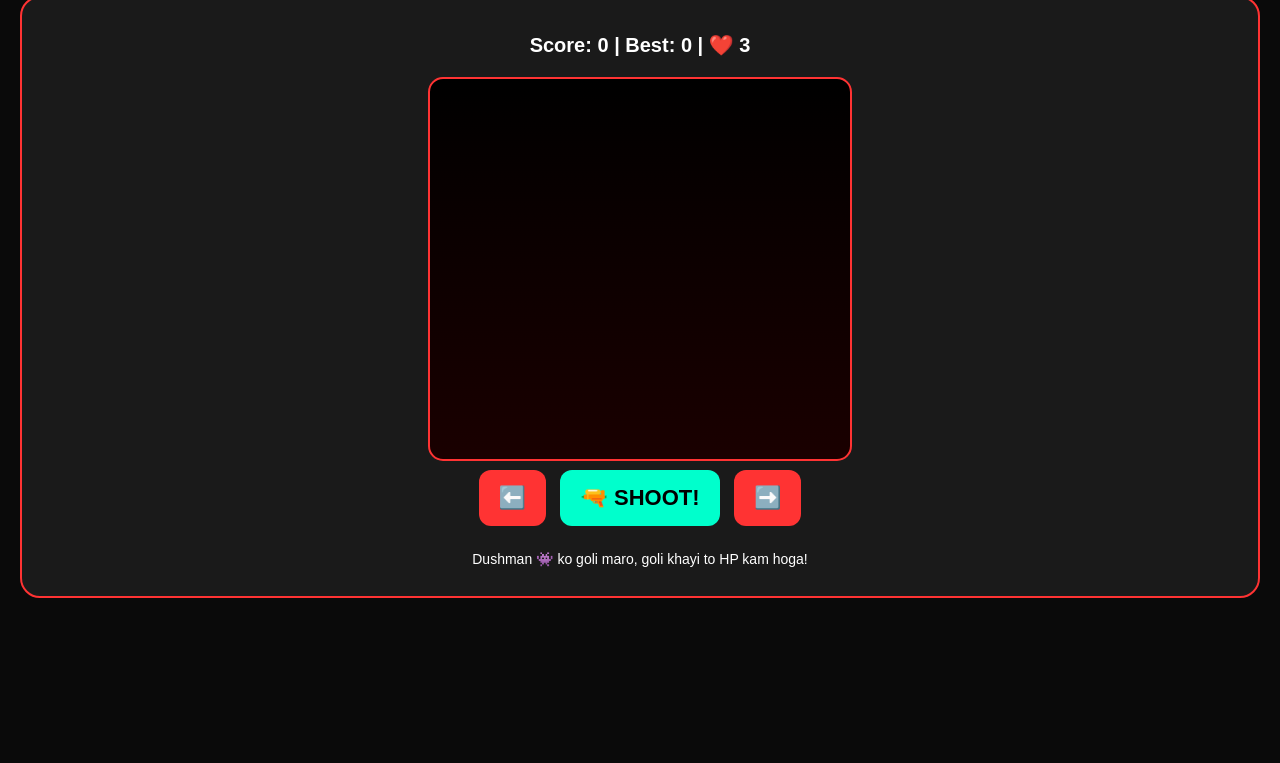
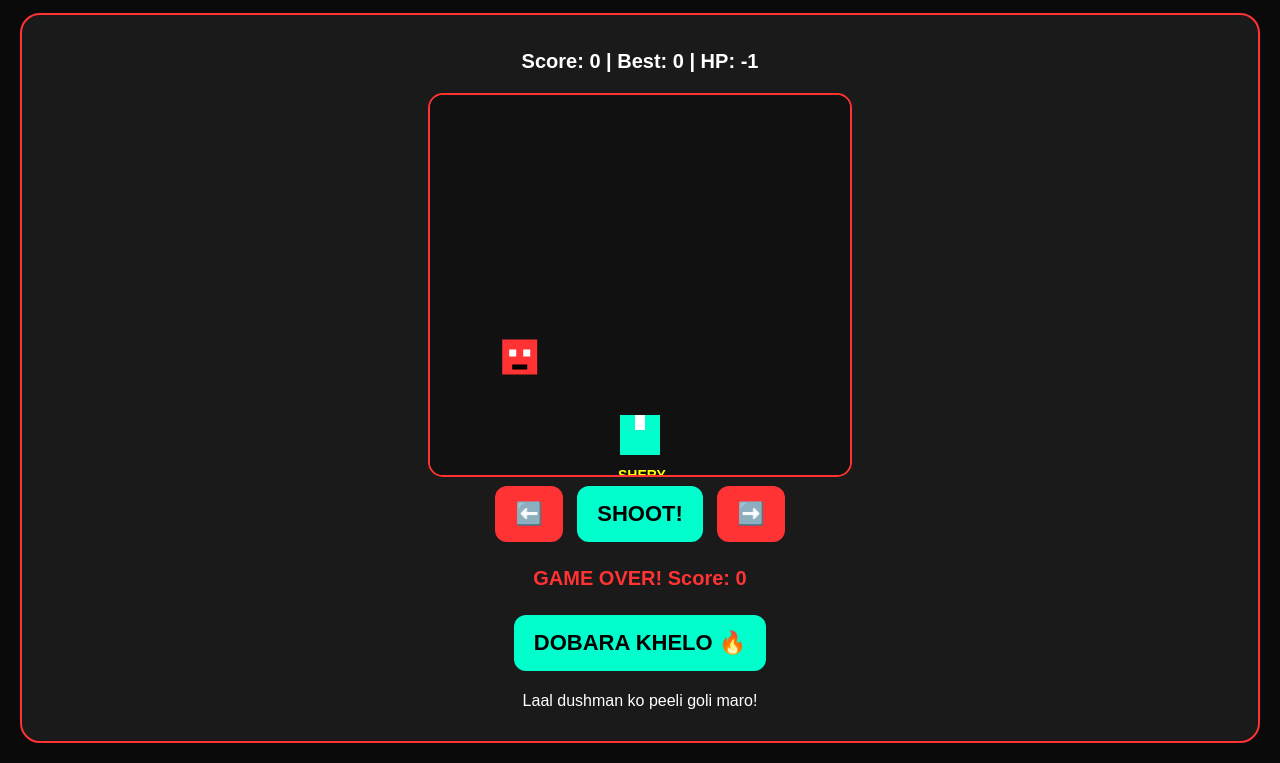
Before and after one commit to donbunny36-arch/shery-os, a plain HTML site: page index.html in a window 1280 px wide. Shown: the part 113-876 px from the top of the page. Before the commit the page ends 800 px from the top, so only its background shows below. Drawn offline with Linux system fonts and the light colour scheme.

Commit message:
Fix viewport meta tag and update title

```diff
--- a/index.html
+++ b/index.html
@@ -1,30 +1,29 @@
 <!DOCTYPE html>
 <html>
 <head>
-<meta name="viewport" content="width=device-width, initial-scale=1, maximum-scale=1, user-scalable=no">
-<title>SHERY SHOOTER</title>
+<meta name="viewport" content="width=device-width, initial-scale=1">
+<title>SHERY SHOOTER FIXED</title>
 <style>
 body{background:#0a0a0a;color:white;text-align:center;font-family:Arial;margin:0;padding:10px}
-h1{color:#ff3333;font-size:32px;text-shadow:0 0 15px #ff3333;margin:10px}
+h1{color:#ff3333;font-size:32px;text-shadow:0 0 15px #ff3333}
 .box{background:#1a1a1a;border:2px solid #ff3333;padding:15px;border-radius:20px;margin:10px}
-canvas{background:linear-gradient(#000,#1a0000);border-radius:15px;width:100%;max-width:420px;border:2px solid #ff3333;touch-action:none}
+canvas{background:#111;border-radius:15px;width:100%;max-width:420px;border:2px solid #ff3333}
 .btn{background:#ff3333;border:none;padding:15px 20px;font-size:22px;border-radius:12px;font-weight:bold;color:white;margin:5px}
 .btn2{background:#00ffcc;color:black}
-.score{font-size:20px;font-weight:bold}
 </style>
 </head>
 <body>
 <h1>SHERY SHOOTER 🔫</h1>
 <p>By Shery + Meta AI 😎</p>
 <div class="box">
-<p class="score">Score: <span id="score">0</span> | Best: <span id="best">0</span> | ❤️ <span id="hp">3</span></p>
+<p style="font-size:20px;font-weight:bold">Score: <span id="score">0</span> | Best: <span id="best">0</span> | HP: <span id="hp">3</span></p>
 <canvas id="game" width="420" height="380"></canvas><br>
-<button class="btn" onclick="move(-35)">⬅️</button>
-<button class="btn btn2" onclick="shoot()">🔫 SHOOT!</button>
-<button class="btn" onclick="move(35)">➡️</button>
+<button class="btn" onclick="move(-40)">⬅️</button>
+<button class="btn btn2" onclick="shoot()">SHOOT!</button>
+<button class="btn" onclick="move(40)">➡️</button>
 <p id="over" style="color:#ff3333;font-weight:bold;font-size:20px"></p>
 <button class="btn btn2" onclick="restart()" style="display:none" id="restartBtn">DOBARA KHELO 🔥</button>
-<p style="font-size:14px">Dushman 👾 ko goli maro, goli khayi to HP kam hoga!</p>
+<p>Laal dushman ko peeli goli maro!</p>
 </div>
 <script>
 let c=document.getElementById('game'), x=c.getContext('2d');
@@ -32,30 +31,31 @@ let px=190, bullets=[], enemies=[], score=0, hp=3, over=false;
 let best=localStorage.getItem('sheryShootBest')||0;
 document.getElementById('best').innerText=best;
 function move(d){ px+=d; if(px<10)px=10; if(px>370)px=370; }
-function shoot(){ if(!over) bullets.push({x:px+20,y:320}); }
+function shoot(){ if(!over) bullets.push({x:px+20,y:315}); }
 function restart(){ px=190;bullets=[];enemies=[];score=0;hp=3;over=false;document.getElementById('over').innerText='';document.getElementById('restartBtn').style.display='none';document.getElementById('hp').innerText=hp;document.getElementById('score').innerText=score; }
-function spawn(){ if(!over && Math.random()<0.03) enemies.push({x:Math.random()*380,y:-20,s:1+Math.random()*1.5}); }
+// Har 800ms me naya dushman
+setInterval(()=>{ if(!over){ enemies.push({x:Math.random()*380,y:-20,s:1+Math.random()*1.5}); } },800);
 function draw(){
   x.clearRect(0,0,420,380);
   x.fillStyle='#111'; x.fillRect(0,0,420,380);
-  // Player - Shery
-  x.font='40px Arial'; x.fillText('😎',px,360);
-  x.font='20px Arial'; x.fillText('🔫',px+5,330);
-  // Bullets
+  // Player - GREEN SHIP (emoji nahi, shape hai)
+  x.fillStyle='#00ffcc'; x.fillRect(px,320,40,40);
+  x.fillStyle='white'; x.fillRect(px+15,320,10,15);
+  x.fillStyle='yellow'; x.font='bold 14px Arial'; x.fillText('SHERY',px-2,385);
+  // Bullets - PEELI
   x.fillStyle='#ffff00';
-  bullets.forEach((b,i)=>{ b.y-=10; x.fillRect(b.x,b.y,5,15); if(b.y<0) bullets.splice(i,1); });
-  // Enemies
-  spawn();
-  enemies.forEach((e,ei)=>{
-    e.y+=e.s*2;
-    x.font='32px Arial'; x.fillText('👾',e.x,e.y);
-    // Bullet hit?
-    bullets.forEach((b,bi)=>{ if(Math.abs(b.x-e.x)<25 && Math.abs(b.y-e.y)<25){ enemies.splice(ei,1); bullets.splice(bi,1); score+=10; document.getElementById('score').innerText=score; } });
-    // Enemy reached bottom?
-    if(e.y>360){ enemies.splice(ei,1); hp--; document.getElementById('hp').innerText=hp; if(hp<=0){ over=true; if(score>best){best=score;localStorage.setItem('sheryShootBest',best);document.getElementById('best').innerText=best;} document.getElementById('over').innerText='GAME OVER! Tu ne '+score+' dushman uraye! 🔥'; document.getElementById('restartBtn').style.display='inline-block'; } }
-  });
+  for(let i=bullets.length-1;i>=0;i--){ let b=bullets[i]; b.y-=12; x.fillRect(b.x,b.y,6,16); if(b.y<0) bullets.splice(i,1); }
+  // Enemies - LAAL
+  for(let ei=enemies.length-1;ei>=0;ei--){ let e=enemies[ei]; e.y+=e.s*2;
+    x.fillStyle='#ff3333'; x.fillRect(e.x,e.y,35,35);
+    x.fillStyle='white'; x.fillRect(e.x+7,e.y+10,7,7); x.fillRect(e.x+21,e.y+10,7,7);
+    x.fillStyle='black'; x.fillRect(e.x+10,e.y+25,15,5);
+    for(let bi=bullets.length-1;bi>=0;bi--){ let b=bullets[bi]; if(b.x>e.x-5 && b.x<e.x+40 && b.y>e.y-10 && b.y<e.y+40){ enemies.splice(ei,1); bullets.splice(bi,1); score+=10; document.getElementById('score').innerText=score; break; } }
+    if(e.y>360){ enemies.splice(ei,1); hp--; document.getElementById('hp').innerText=hp; if(hp<=0){ over=true; if(score>best){best=score;localStorage.setItem('sheryShootBest',best);document.getElementById('best').innerText=best;} document.getElementById('over').innerText='GAME OVER! Score: '+score; document.getElementById('restartBtn').style.display='inline-block'; } }
+  }
   requestAnimationFrame(draw);
 }
-c.addEventListener('click', (e)=>{ let r=c.getBoundingClientRect(); let tx=(e.clientX-r.left)*(420/r.width); if(tx<px) move(-30); else move(30); shoot(); });
 draw();
-setInterval(()=>{ if(!over && Math.random()<0.5) shoot(); },300
+</script>
+</body>
+  </html>
```
